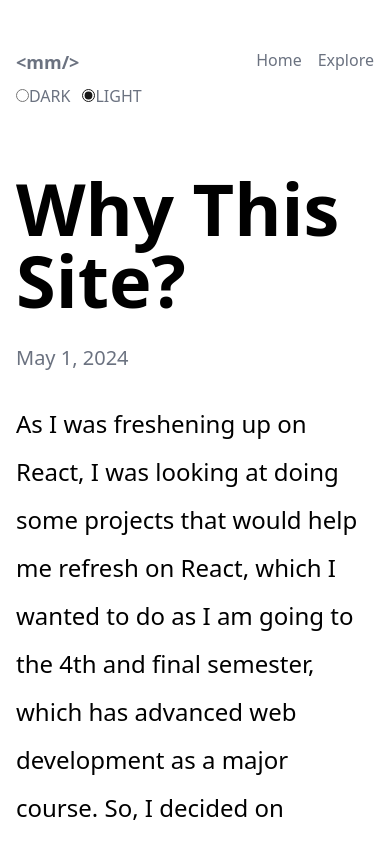
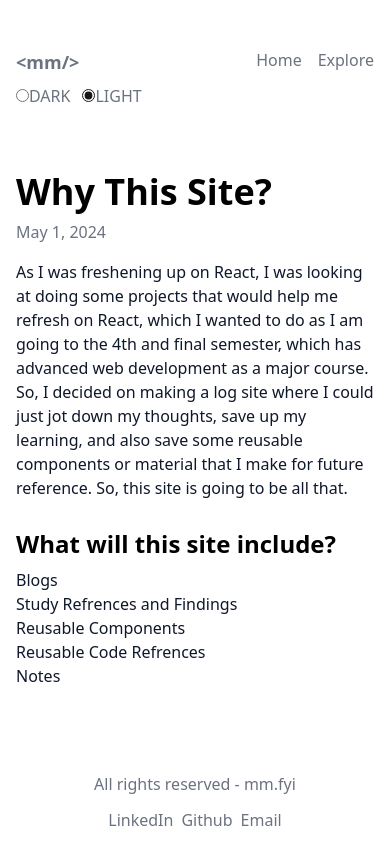
Before and after one commit to Mahib09/Blog_Site, a React (Vite) app: page /Whythissite in a window 390 px wide. Shown: the top 844 px of the page. Built offline with nearby package versions, Linux system fonts and the light colour scheme.

Commit message:
Blog responsive and dark mode made

```diff
--- a/src/Pages/Whythissite.jsx
+++ b/src/Pages/Whythissite.jsx
@@ -2,9 +2,11 @@ export function Whythissite() {
   return (
     <div className="container">
       <div className="mt-16">
-        <h1>Why This Site?</h1>
-        <p className="text-xl text-gray-500">May 1, 2024</p>
-        <p>
+        <h1 className="text-4xl sm:text-7xl dark:text-white">Why This Site?</h1>
+        <p className="text-base text-gray-500 mt-2 mb-4 sm:text-lg dark:text-neutral-400">
+          May 1, 2024
+        </p>
+        <p className="text-base text-slate-900 mt-2 mb-4 sm:text-xl dark:text-slate-200">
           As I was freshening up on React, I was looking at doing some projects
           that would help me refresh on React, which I wanted to do as I am
           going to the 4th and final semester, which has advanced web
@@ -13,8 +15,10 @@ export function Whythissite() {
           save some reusable components or material that I make for future
           reference. So, this site is going to be all that.
         </p>
-        <h2>What will this site include?</h2>
-        <p>
+        <h2 className="text-2xl sm:text-5xl dark:text-white">
+          What will this site include?
+        </h2>
+        <p className="text-base text-slate-900 mt-2 mb-4 sm:text-xl dark:text-slate-200">
           Blogs <br />
           Study Refrences and Findings <br />
           Reusable Components <br />
```
